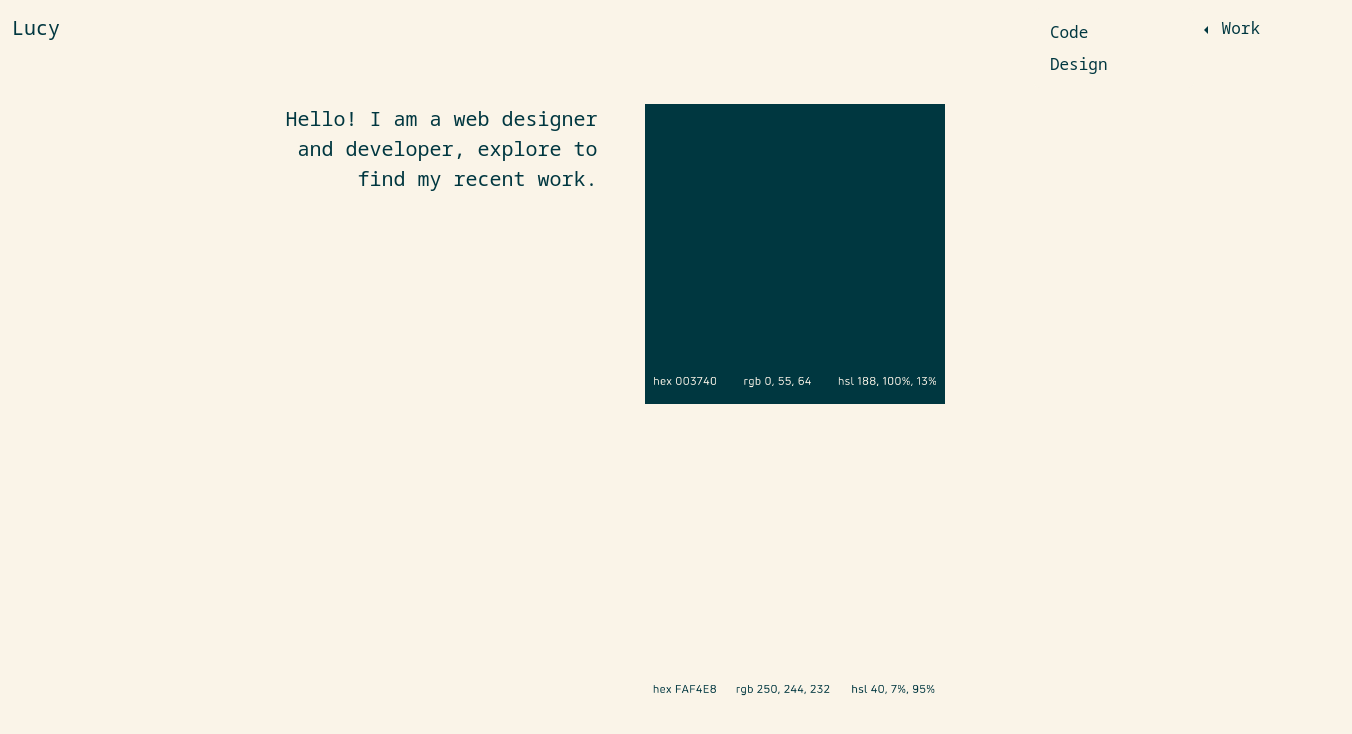
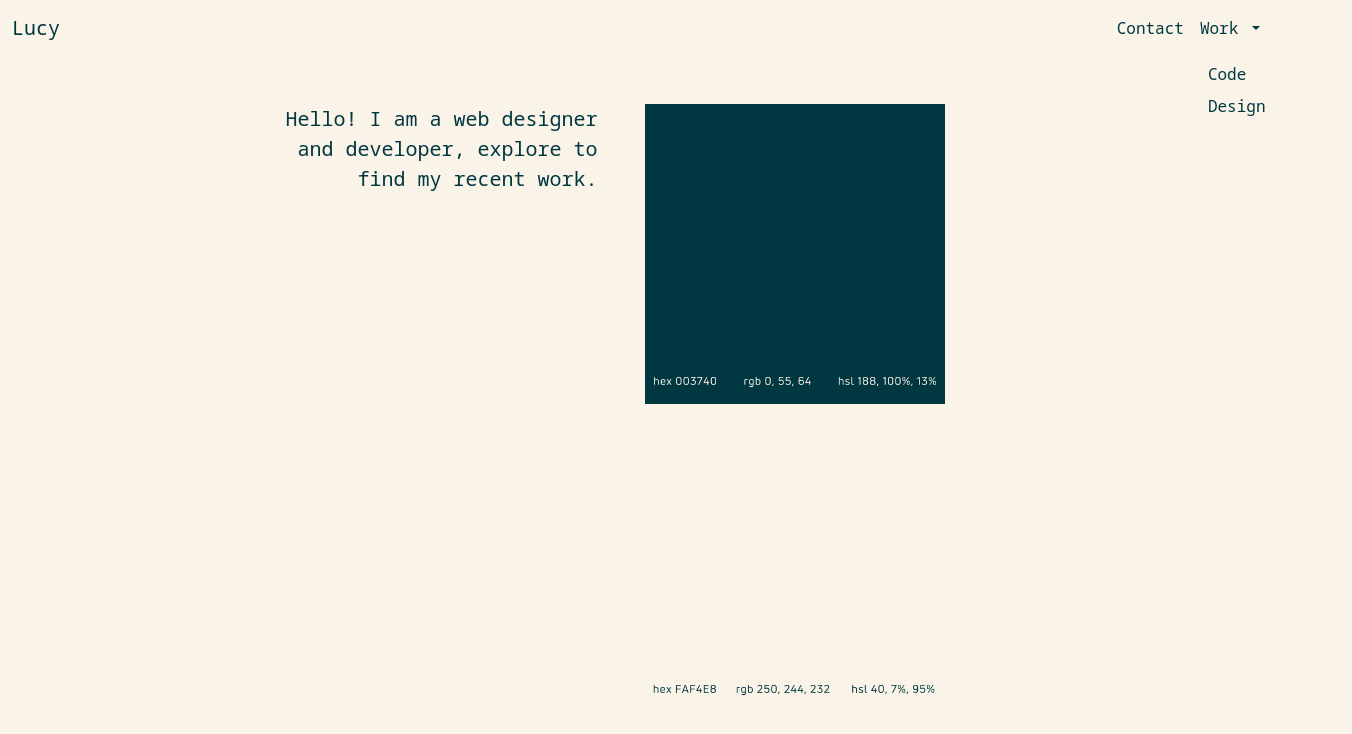
Before and after one commit to lucystickney/projects, a plain HTML site: page index.html in a window 1280 px wide. Both pictures are taken after a click on the button "Work". Shown: the whole page, 1352 px wide, since content can reach past the window. Drawn offline with nearby package versions, Linux system fonts and the light colour scheme.

Commit message:
changing nav bar

```diff
--- a/index.html
+++ b/index.html
@@ -10,6 +10,7 @@
 <link rel="preconnect" href="https://fonts.gstatic.com" crossorigin>
 <link href="https://fonts.googleapis.com/css2?family=Noto+Sans+Mono:wght@100..900&display=swap" rel="stylesheet">
 <style>
+
 </style>
 
 <body>
@@ -22,17 +23,17 @@
             <button class="navbar-toggler" type="button" data-bs-toggle="collapse" data-bs-target="#navbarNavDropdown" aria-controls="navbarNavDropdown" aria-expanded="false" aria-label="Toggle navigation">
                 <span class="fa-solid fa-caret-down"></span>
             </button>
-            <div class="collapse navbar-collapse d-flex justify-content-end" id="navbarNavDropdown">
-                <div class="navbar-nav dropstart">
-                    <a class="nav-link d-flex justify-content-end" href="contact/index.html">Contact</a>
+            <div class="collapse navbar-collapse" id="navbarNavDropdown">
+                <div class="navbar-nav ms-auto">
+                    <a class="nav-link" href="contact/index.html">Contact</a>
 
 
-                    <div class="nav-item dropdown d-flex justify-content-end flex-row-reverse">
+                    <div class="nav-item dropdown">
 
                         <a class="nav-link dropdown-toggle" href="#" role="button" data-bs-toggle="dropdown" aria-expanded="false">
                             Work
                         </a>
-                        <div class="dropdown-menu dropdown-menu-end">
+                        <div class="dropdown-menu">
                             <a class="dropdown-item" href="code/index.html">Code</a>
                             <a class="dropdown-item" href="design/index.html">Design</a>
                         </div>
```
Also changed, not shown: resources/styles.css (+15 -0 lines).
